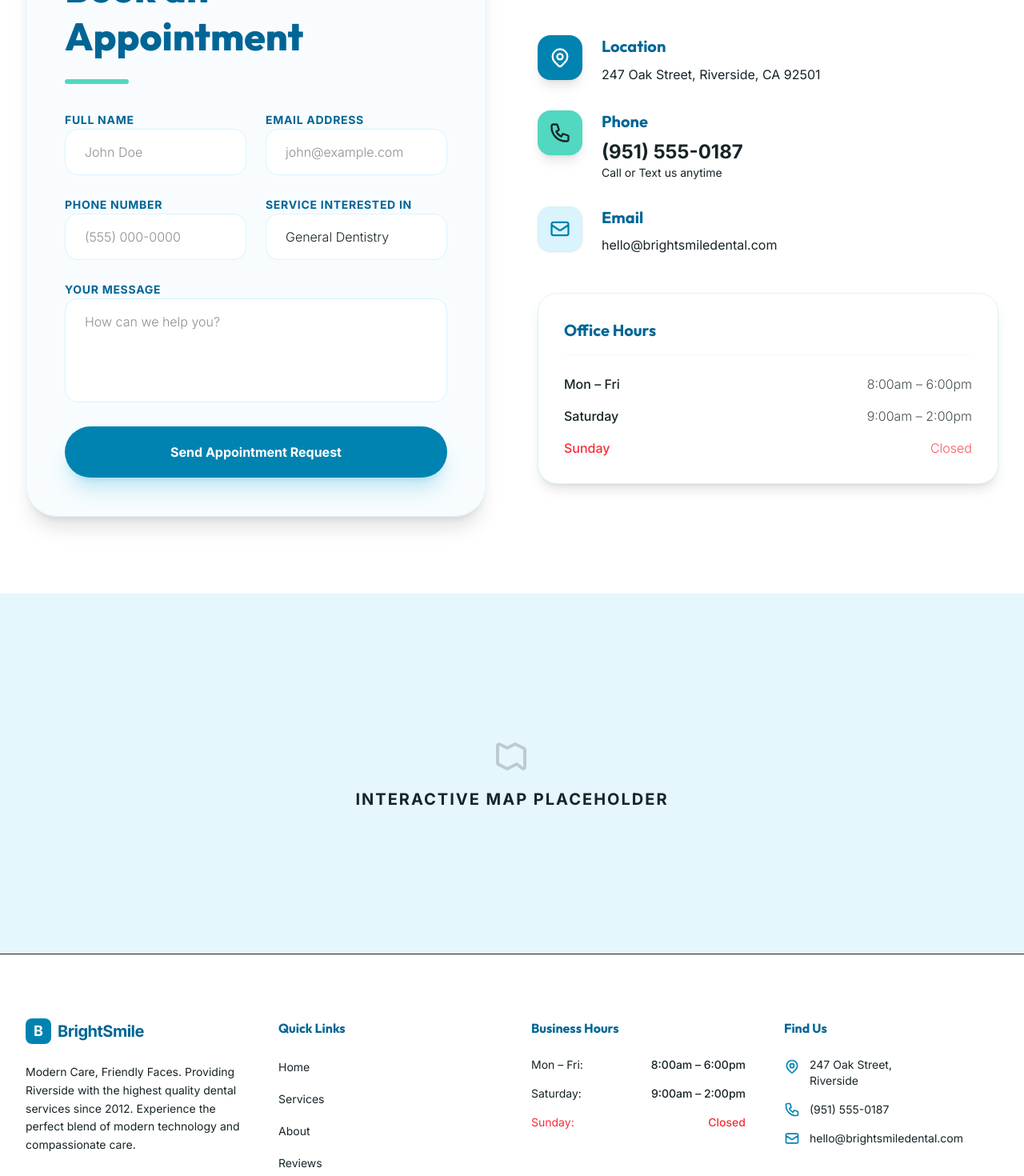
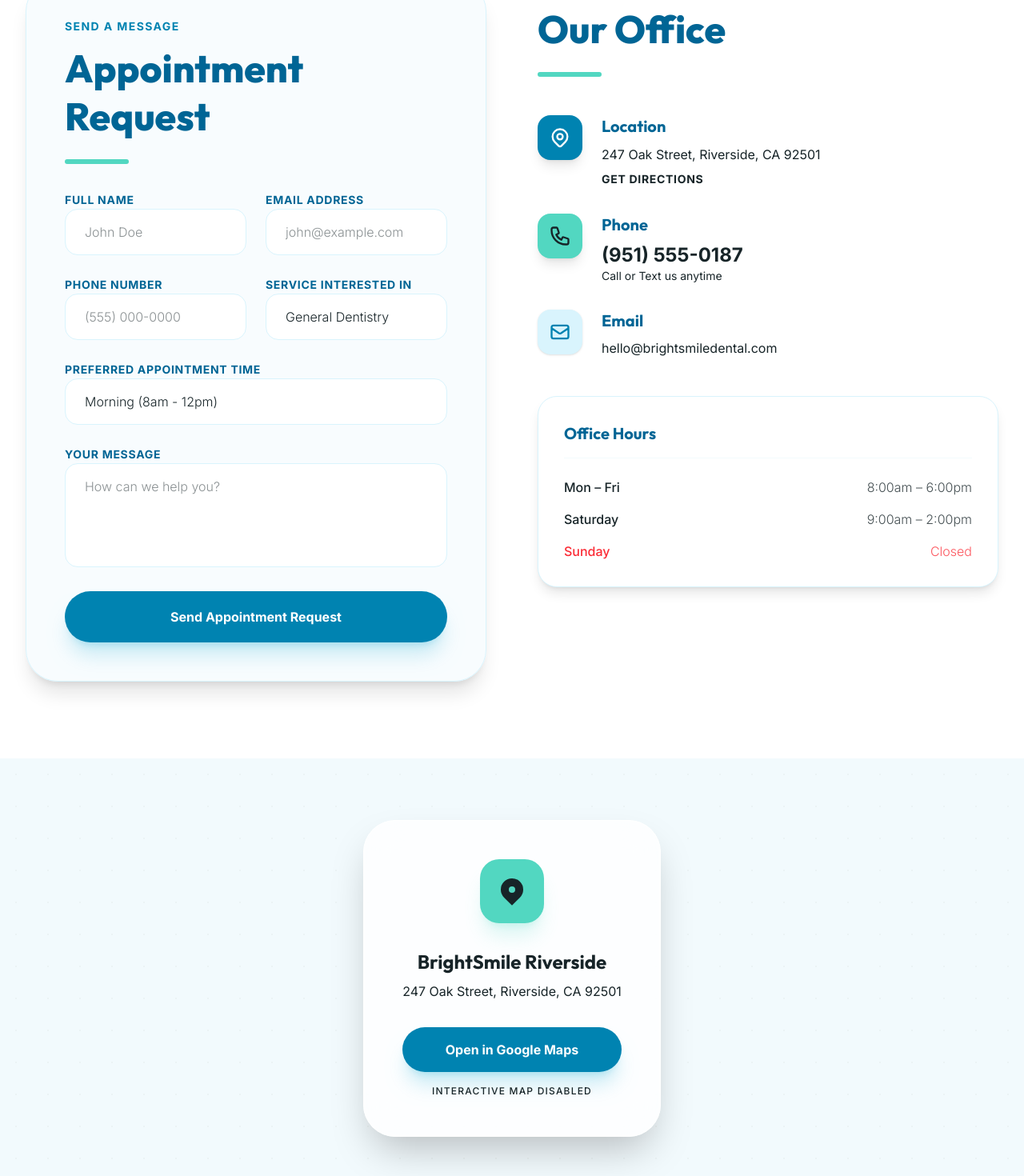
Before and after one commit to knezevickris/learning-projects, a Next.js app in the folder bright-smile-website/: page /contact in a window 1280 px wide. Shown: the part 760-2230 px from the top of the page at 80% size. Built offline with nearby package versions, Linux system fonts and the light colour scheme.

Commit message:
finished Contact page

```diff
--- a/bright-smile-website/src/app/contact/page.tsx
+++ b/bright-smile-website/src/app/contact/page.tsx
@@ -1,81 +1,51 @@
 import PageHeader from "@/components/ui/PageHeader";
 import SectionHeading from "@/components/ui/SectionHeading";
 import Button from "@/components/ui/Button";
+import ContactForm from "@/components/ContactForm";
 import { siteConfig } from "@/config/site";
 
 export default function ContactPage() {
+  const city = siteConfig.contact.address.split(',')[1].trim().split(' ')[0];
+  const mapSearchQuery = encodeURIComponent(siteConfig.contact.address);
+
   return (
     <main className="flex flex-col w-full">
       <PageHeader
         title="Contact Us"
         subtitle="Get in Touch"
-        description={`We're here to help you achieve the smile of your dreams. Reach out to our ${siteConfig.contact.address.split(',')[1].trim().split(' ')[0]} office today to schedule your visit or ask any questions.`}
+        description={`We're here to help you achieve the smile of your dreams. Reach out to our ${city} office today to schedule your visit or ask any questions.`}
       />
+
+      {/* Online Booking Banner - Calendly Placeholder */}
+      <section className="bg-accent-500 py-6">
+        <div className="max-w-7xl mx-auto px-4 sm:px-6 lg:px-8 flex flex-col md:flex-row items-center justify-between gap-6">
+          <div className="flex items-center space-x-4">
+            <div className="bg-dental-900/10 p-2 rounded-lg">
+              <svg className="w-6 h-6 text-dental-900" fill="none" stroke="currentColor" viewBox="0 0 24 24"><path strokeLinecap="round" strokeLinejoin="round" strokeWidth="2" d="M8 7V3m8 4V3m-9 8h10M5 21h14a2 2 0 002-2V7a2 2 0 00-2-2H5a2 2 0 00-2 2v10a2 2 0 002 2z" /></svg>
+            </div>
+            <p className="text-dental-900 font-bold text-lg">Preferred to book online instantly?</p>
+          </div>
+          <Button
+            href="#booking-integration"
+            className="!bg-dental-900 !text-white hover:!bg-dental-800 shadow-lg min-w-[200px]"
+          >
+            Book Online Now
+          </Button>
+        </div>
+      </section>
 
       <section className="py-24 bg-white dark:bg-[var(--background)]">
         <div className="max-w-7xl mx-auto px-4 sm:px-6 lg:px-8">
           <div className="grid lg:grid-cols-2 gap-16">
 
-            {/* Contact Form */}
+            {/* Contact Form Container */}
             <div className="bg-dental-50/50 dark:bg-dental-900/10 p-8 md:p-12 rounded-[2.5rem] border border-dental-100 dark:border-dental-800 shadow-xl">
               <SectionHeading
                 subtitle="Send a Message"
-                title="Book an Appointment"
+                title="Appointment Request"
                 className="mb-8!"
               />
-              <form className="space-y-6">
-                <div className="grid md:grid-cols-2 gap-6">
-                  <div className="space-y-2">
-                    <label className="text-sm font-bold text-dental-700 dark:text-white uppercase tracking-wider">Full Name</label>
-                    <input
-                      type="text"
-                      placeholder="John Doe"
-                      className="w-full px-6 py-4 rounded-2xl bg-white dark:bg-zinc-900 border border-dental-100 dark:border-dental-800 focus:outline-none focus:ring-2 focus:ring-accent-400 transition-all font-light"
-                    />
-                  </div>
-                  <div className="space-y-2">
-                    <label className="text-sm font-bold text-dental-700 dark:text-white uppercase tracking-wider">Email Address</label>
-                    <input
-                      type="email"
-                      placeholder="john@example.com"
-                      className="w-full px-6 py-4 rounded-2xl bg-white dark:bg-zinc-900 border border-dental-100 dark:border-dental-800 focus:outline-none focus:ring-2 focus:ring-accent-400 transition-all font-light"
-                    />
-                  </div>
-                </div>
-
-                <div className="grid md:grid-cols-2 gap-6">
-                  <div className="space-y-2">
-                    <label className="text-sm font-bold text-dental-700 dark:text-white uppercase tracking-wider">Phone Number</label>
-                    <input
-                      type="tel"
-                      placeholder="(555) 000-0000"
-                      className="w-full px-6 py-4 rounded-2xl bg-white dark:bg-zinc-900 border border-dental-100 dark:border-dental-800 focus:outline-none focus:ring-2 focus:ring-accent-400 transition-all font-light"
-                    />
-                  </div>
-                  <div className="space-y-2">
-                    <label className="text-sm font-bold text-dental-700 dark:text-white uppercase tracking-wider">Service Interested In</label>
-                    <select className="w-full px-6 py-4 rounded-2xl bg-white dark:bg-zinc-900 border border-dental-100 dark:border-dental-800 focus:outline-none focus:ring-2 focus:ring-accent-400 transition-all font-light appearance-none">
-                      <option>General Dentistry</option>
-                      <option>Cosmetic Dentistry</option>
-                      <option>Orthodontics</option>
-                      <option>Emergency Care</option>
-                    </select>
-                  </div>
-                </div>
-
-                <div className="space-y-2">
-                  <label className="text-sm font-bold text-dental-700 dark:text-white uppercase tracking-wider">Your Message</label>
-                  <textarea
-                    rows={4}
-                    placeholder="How can we help you?"
-                    className="w-full px-6 py-4 rounded-2xl bg-white dark:bg-zinc-900 border border-dental-100 dark:border-dental-800 focus:outline-none focus:ring-2 focus:ring-accent-400 transition-all font-light resize-none"
-                  />
-                </div>
-
-                <Button className="w-full py-5 text-lg font-bold shadow-xl">
-                  Send Appointment Request
-                </Button>
-              </form>
+              <ContactForm />
             </div>
 
             {/* Contact Info & Hours */}
@@ -96,6 +66,14 @@
                       <p className="text-foreground/70 leading-relaxed">
                         {siteConfig.contact.address}
                       </p>
+                      <a
+                        href={`https://www.google.com/maps/search/?api=1&query=${mapSearchQuery}`}
+                        target="_blank"
+                        rel="noopener noreferrer"
+                        className="text-accent-600 font-bold text-sm uppercase tracking-wider hover:text-accent-700 mt-2 inline-block transition-colors"
+                      >
+                        Get Directions
+                      </a>
                     </div>
                   </div>
 
@@ -143,14 +121,52 @@
         </div>
       </section>
 
-      {/* Map Placeholder */}
-      <section className="h-[450px] bg-dental-50 dark:bg-zinc-900 relative">
-        <div className="absolute inset-0 flex items-center justify-center text-foreground/30 font-bold uppercase tracking-widest text-xl bg-dental-100/50 dark:bg-dental-900/20">
-          <div className="text-center">
-            <svg className="w-12 h-12 mx-auto mb-4 opacity-20" fill="none" stroke="currentColor" viewBox="0 0 24 24"><path strokeLinecap="round" strokeLinejoin="round" strokeWidth="2" d="M9 20l-5.447-2.724A1 1 0 013 16.382V5.618a1 1 0 011.447-.894L9 7l5-2.5 5.553 2.776a1 1 0 01.447.894v10.764a1 1 0 01-1.447.894L15 17l-6 3z" /></svg>
-            Interactive Map Placeholder
+      {/* Embedded Map Section */}
+      <section className="h-[550px] relative overflow-hidden bg-dental-50 dark:bg-dental-900">
+        {siteConfig.contact.googleMapsApiKey ? (
+          <iframe
+            width="100%"
+            height="100%"
+            style={{ border: 0, filter: 'grayscale(0.2) contrast(1.1)' }}
+            loading="lazy"
+            allowFullScreen
+            referrerPolicy="no-referrer-when-downgrade"
+            src={`https://www.google.com/maps/embed/v1/place?key=${siteConfig.contact.googleMapsApiKey}&q=${mapSearchQuery}`}
+          ></iframe>
+        ) : (
+          /* High-Fidelity Placeholder - Displayed when no API Key is provided */
+          <div className="absolute inset-0 flex items-center justify-center">
+            {/* Map Grid Pattern for Texture */}
+            <div className="absolute inset-0 opacity-[0.03] dark:opacity-[0.05]" style={{ backgroundImage: 'radial-gradient(#000 1px, transparent 0)', backgroundSize: '40px 40px' }} />
+
+            {/* Visual Elements to look like a map */}
+            <div className="absolute top-1/4 left-1/3 w-64 h-1 bg-dental-200/20 dark:bg-dental-800/20 rotate-12" />
+            <div className="absolute bottom-1/3 right-1/4 w-96 h-1 bg-dental-200/20 dark:bg-dental-800/20 -rotate-45" />
+            <div className="absolute top-1/2 right-1/2 w-1 h-32 bg-dental-200/20 dark:bg-dental-800/20" />
+
+            <div className="relative z-10 bg-white/80 dark:bg-zinc-900/80 backdrop-blur-xl p-8 md:p-12 rounded-[2.5rem] shadow-2xl border border-white dark:border-dental-800 text-center max-w-md mx-4 transform hover:scale-[1.02] transition-transform duration-500">
+              <div className="w-20 h-20 bg-accent-500 rounded-3xl flex items-center justify-center mx-auto mb-8 text-dental-900 shadow-xl shadow-accent-500/20">
+                <svg className="w-10 h-10" fill="currentColor" viewBox="0 0 20 20">
+                  <path fillRule="evenodd" d="M5.05 4.05a7 7 0 119.9 9.9L10 18.9l-4.95-4.95a7 7 0 010-9.9zM10 11a2 2 0 100-4 2 2 0 000 4z" clipRule="evenodd" />
+                </svg>
+              </div>
+              <h4 className="text-2xl font-bold text-dental-800 dark:text-white mb-2">{siteConfig.name} {city}</h4>
+              <p className="text-foreground/60 mb-8 leading-relaxed">
+                {siteConfig.contact.address}
+              </p>
+              <Button
+                href={`https://www.google.com/maps/search/?api=1&query=${mapSearchQuery}`}
+                target="_blank"
+                className="w-full !py-4 shadow-xl"
+              >
+                Open in Google Maps
+              </Button>
+              <p className="mt-4 text-xs text-foreground/40 font-medium uppercase tracking-widest">
+                Interactive map disabled
+              </p>
+            </div>
           </div>
-        </div>
+        )}
       </section>
     </main>
   );
--- /dev/null
+++ b/bright-smile-website/src/components/ContactForm.tsx
@@ -0,0 +1,138 @@
+"use client";
+
+import { useState } from "react";
+import Button from "@/components/ui/Button";
+
+export default function ContactForm() {
+  const [status, setStatus] = useState<"idle" | "loading" | "success" | "error">("idle");
+  const [formData, setFormData] = useState({
+    name: "",
+    email: "",
+    phone: "",
+    service: "General Dentistry",
+    time: "Morning (8am - 12pm)",
+    message: ""
+  });
+
+  const handleSubmit = async (e: React.FormEvent) => {
+    e.preventDefault();
+    setStatus("loading");
+
+    // Simulate API call
+    setTimeout(() => {
+      setStatus("success");
+      setFormData({
+        name: "",
+        email: "",
+        phone: "",
+        service: "General Dentistry",
+        time: "Morning (8am - 12pm)",
+        message: ""
+      });
+    }, 1500);
+  };
+
+  if (status === "success") {
+    return (
+      <div className="flex flex-col items-center justify-center py-12 text-center animate-in fade-in zoom-in duration-500">
+        <div className="w-20 h-20 bg-green-100 dark:bg-green-900/30 rounded-full flex items-center justify-center text-green-600 dark:text-green-400 mb-6">
+          <svg className="w-10 h-10" fill="none" stroke="currentColor" viewBox="0 0 24 24">
+            <path strokeLinecap="round" strokeLinejoin="round" strokeWidth="3" d="M5 13l4 4L19 7" />
+          </svg>
+        </div>
+        <h3 className="text-2xl font-bold text-dental-700 dark:text-white mb-2">Message Sent!</h3>
+        <p className="text-foreground/60 mb-8">
+          Thank you for reaching out. A member of our team will contact you shortly to confirm your appointment.
+        </p>
+        <Button onClick={() => setStatus("idle")} variant="outline">
+          Send Another Message
+        </Button>
+      </div>
+    );
+  }
+
+  return (
+    <form onSubmit={handleSubmit} className="space-y-6">
+      <div className="grid md:grid-cols-2 gap-6">
+        <div className="space-y-2">
+          <label className="text-sm font-bold text-dental-700 dark:text-white uppercase tracking-wider">Full Name</label>
+          <input
+            required
+            type="text"
+            placeholder="John Doe"
+            value={formData.name}
+            onChange={(e) => setFormData({...formData, name: e.target.value})}
+            className="w-full px-6 py-4 rounded-2xl bg-white dark:bg-zinc-900 border border-dental-100 dark:border-dental-800 focus:outline-none focus:ring-2 focus:ring-accent-400 transition-all font-light"
+          />
+        </div>
+        <div className="space-y-2">
+          <label className="text-sm font-bold text-dental-700 dark:text-white uppercase tracking-wider">Email Address</label>
+          <input
+            required
+            type="email"
+            placeholder="john@example.com"
+            value={formData.email}
+            onChange={(e) => setFormData({...formData, email: e.target.value})}
+            className="w-full px-6 py-4 rounded-2xl bg-white dark:bg-zinc-900 border border-dental-100 dark:border-dental-800 focus:outline-none focus:ring-2 focus:ring-accent-400 transition-all font-light"
+          />
+        </div>
+      </div>
+
+      <div className="grid md:grid-cols-2 gap-6">
+        <div className="space-y-2">
+          <label className="text-sm font-bold text-dental-700 dark:text-white uppercase tracking-wider">Phone Number</label>
+          <input
+            required
+            type="tel"
+            placeholder="(555) 000-0000"
+            value={formData.phone}
+            onChange={(e) => setFormData({...formData, phone: e.target.value})}
+            className="w-full px-6 py-4 rounded-2xl bg-white dark:bg-zinc-900 border border-dental-100 dark:border-dental-800 focus:outline-none focus:ring-2 focus:ring-accent-400 transition-all font-light"
+          />
+        </div>
+        <div className="space-y-2">
+          <label className="text-sm font-bold text-dental-700 dark:text-white uppercase tracking-wider">Service Interested In</label>
+          <select
+            value={formData.service}
+            onChange={(e) => setFormData({...formData, service: e.target.value})}
+            className="w-full px-6 py-4 rounded-2xl bg-white dark:bg-zinc-900 border border-dental-100 dark:border-dental-800 focus:outline-none focus:ring-2 focus:ring-accent-400 transition-all font-light appearance-none"
+          >
+            <option>General Dentistry</option>
+            <option>Cosmetic Dentistry</option>
+            <option>Orthodontics</option>
+            <option>Emergency Care</option>
+          </select>
+        </div>
+      </div>
+
+      <div className="space-y-2">
+        <label className="text-sm font-bold text-dental-700 dark:text-white uppercase tracking-wider">Preferred Appointment Time</label>
+        <select
+          value={formData.time}
+          onChange={(e) => setFormData({...formData, time: e.target.value})}
+          className="w-full px-6 py-4 rounded-2xl bg-white dark:bg-zinc-900 border border-dental-100 dark:border-dental-800 focus:outline-none focus:ring-2 focus:ring-accent-400 transition-all font-light appearance-none"
+        >
+          <option>Morning (8am - 12pm)</option>
+          <option>Afternoon (12pm - 4pm)</option>
+          <option>Late Afternoon (4pm - 6pm)</option>
+          <option>No Preference</option>
+        </select>
+      </div>
+
+      <div className="space-y-2">
+        <label className="text-sm font-bold text-dental-700 dark:text-white uppercase tracking-wider">Your Message</label>
+        <textarea
+          rows={4}
+          placeholder="How can we help you?"
+          value={formData.message}
+          onChange={(e) => setFormData({...formData, message: e.target.value})}
+          className="w-full px-6 py-4 rounded-2xl bg-white dark:bg-zinc-900 border border-dental-100 dark:border-dental-800 focus:outline-none focus:ring-2 focus:ring-accent-400 transition-all font-light resize-none"
+        />
+      </div>
+
+      <Button type="submit" className="w-full py-5 text-lg font-bold shadow-xl" disabled={status === "loading"}>
+        {status === "loading" ? "Sending..." : "Send Appointment Request"}
+      </Button>
+    </form>
+  );
+}
--- a/bright-smile-website/src/components/ui/Button.tsx
+++ b/bright-smile-website/src/components/ui/Button.tsx
@@ -4,21 +4,25 @@
 interface ButtonProps {
   children: ReactNode;
   href?: string;
+  target?: string;
   variant?: "primary" | "secondary" | "outline";
   className?: string;
   onClick?: () => void;
   type?: "button" | "submit" | "reset";
+  disabled?: boolean;
 }
 
 export default function Button({
   children,
   href,
+  target,
   variant = "primary",
   className = "",
   onClick,
   type = "button",
+  disabled = false,
 }: ButtonProps) {
-  const baseStyles = "inline-flex items-center justify-center px-8 py-3.5 rounded-full font-bold transition-all active:scale-95 text-sm md:text-base";
+  const baseStyles = "inline-flex items-center justify-center px-8 py-3.5 rounded-full font-bold transition-all active:scale-95 text-sm md:text-base disabled:opacity-50 disabled:cursor-not-allowed disabled:active:scale-100";
 
   const variants = {
     primary: "bg-dental-600 text-white hover:bg-dental-700 shadow-lg shadow-dental-500/20 hover:shadow-xl hover:shadow-dental-500/30",
@@ -30,14 +34,14 @@
 
   if (href) {
     return (
-      <Link href={href} className={combinedClasses}>
+      <Link href={href} target={target} className={combinedClasses}>
         {children}
       </Link>
     );
   }
 
   return (
-    <button type={type} onClick={onClick} className={combinedClasses}>
+    <button type={type} onClick={onClick} className={combinedClasses} disabled={disabled}>
       {children}
     </button>
   );
--- a/bright-smile-website/src/config/site.ts
+++ b/bright-smile-website/src/config/site.ts
@@ -11,6 +11,7 @@
     email: "hello@brightsmiledental.com",
     address: "247 Oak Street, Riverside, CA 92501",
     googleMapsUrl: "https://goo.gl/maps/placeholder",
+    googleMapsApiKey: "", // Add your API key here to enable the interactive map
   },
 
   hours: [
```
